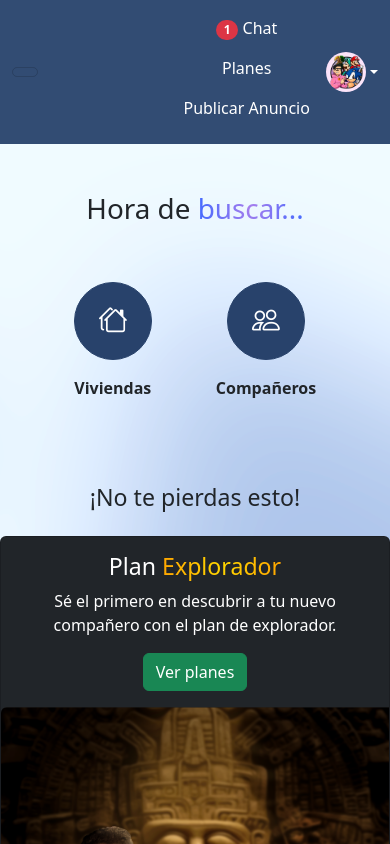
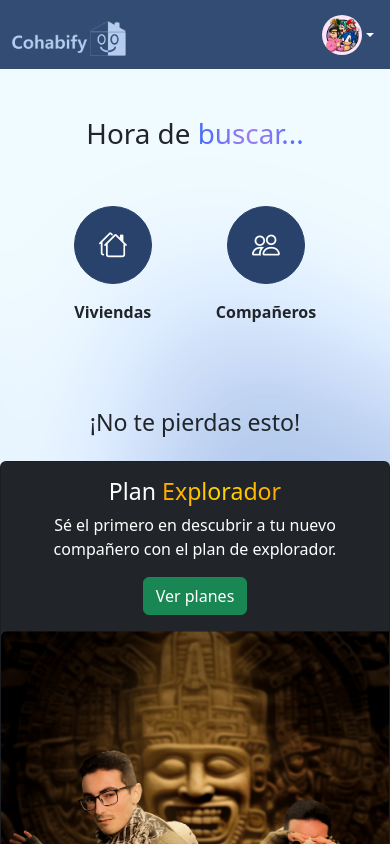
Before and after one commit to Cohabify-ISPP/Cohabify, a Vue app in the folder frontend/: page / in a window 390 px wide. Shown: the top 844 px of the page. Built offline with nearby package versions, Linux system fonts and the light colour scheme.

Commit message:
Feat: Update navbar responsiveness

```diff
--- a/frontend/src/components/Navbar.vue
+++ b/frontend/src/components/Navbar.vue
@@ -1,61 +1,29 @@
 <template>
-<!-- Navbar -->
-<nav class="navbar navbar-expand-lg navbar-custom">
-  <!-- Container wrapper -->
+<nav class="navbar navbar-expand navbar-custom">
   <div class="container-fluid">
-    <!-- Toggle button -->
-    <button
-      data-mdb-collapse-init
-      class="navbar-toggler"
-      type="button"
-      data-mdb-target="#navbarSupportedContent"
-      aria-controls="navbarSupportedContent"
-      aria-expanded="false"
-      aria-label="Toggle navigation"
-    >
-      <i class="fas fa-bars"></i>
-    </button>
 
-    <!-- Collapsible wrapper -->
-    <div class="collapse navbar-collapse" id="navbarSupportedContent">
-      <!-- Navbar brand -->
     <a class="navbar-brand mt-2 mt-lg-0" href="/">
-        <img
+      <img style="max-height: 35px;"
         src="/images/LogoMonoColor.png"
-          height="35"
         alt="Cohabify"
         loading="lazy"
       />
     </a>
-      <!-- Left links -->
 
-      <!-- Left links -->
-    </div>
-    <!-- Collapsible wrapper -->
-
-    <!-- Right elements -->
     <div class="d-flex align-items-center">
-      <ul class="navbar-nav me-auto mb-2 mb-lg-0">
+      <ul class="navbar-nav me-auto mb-2 mb-lg-0 d-none d-lg-flex">
         <li class="nav-item">
-          <a class="nav-link" href="#">
-            <span class="badge rounded-pill badge-notification bg-danger">1</span>
-            Chat
-          </a>
+          <a class="nav-link" href="#"><span class="badge rounded-pill badge-notification bg-danger">1</span> Chat</a>
         </li>
         <li class="nav-item">
-          <a class="nav-link " href="#">Planes</a>
+          <a class="nav-link" href="#">Planes</a>
         </li>
         <li class="nav-item">
           <a class="nav-link" href="#">Publicar Anuncio</a>
         </li>
       </ul>
-      <!-- Icon -->
-      <a class="text-reset me-3" href="#">
-        <i class="fas fa-shopping-cart"></i>
-      </a>
 
-      <!-- Avatar -->
-      <div class="dropdown">
+      <div class="dropdown" style="margin-left: 1vw; margin-right: 1vw;">
         <a
           class="dropdown-toggle d-flex align-items-center hidden-arrow"
           href="#"
@@ -79,17 +47,23 @@
           <li>
             <a class="dropdown-item " href="#" >Perfil</a>
           </li>
+          <li class="d-lg-none">
+            <a class="dropdown-item" href="#">Chat <span class="badge rounded-pill badge-notification bg-danger">1</span></a>
+          </li>
+          <li class="d-lg-none">
+            <a class="dropdown-item" href="#">Publicar Anuncio</a>
+          </li>
+          <li class="d-lg-none">
+            <a class="dropdown-item" href="#">Planes</a>
+          </li>
           <li>
             <a class="dropdown-item" href="#">Cerrar sesión</a>
           </li>
         </ul>
       </div>
     </div>
-    <!-- Right elements -->
   </div>
-  <!-- Container wrapper -->
 </nav>
-<!-- Navbar -->
 </template>
 
 <style scoped>
```
Lines whose indentation alone changed are shown as unchanged.
